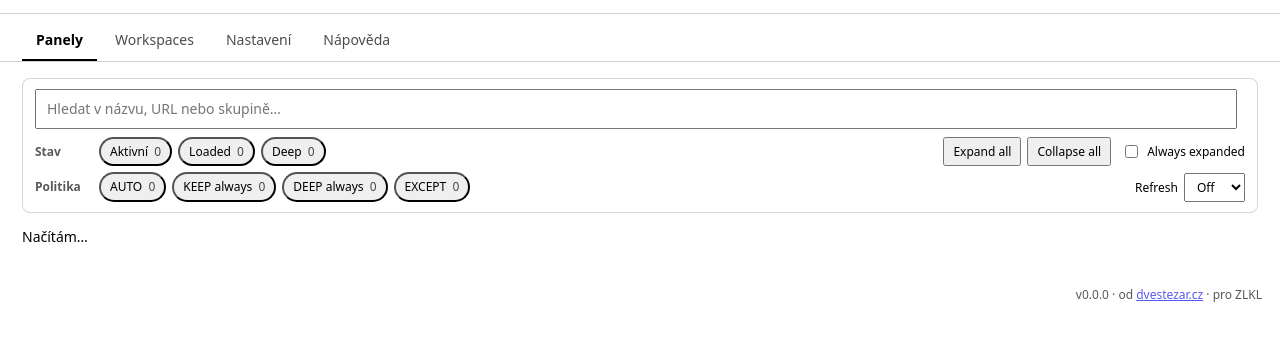
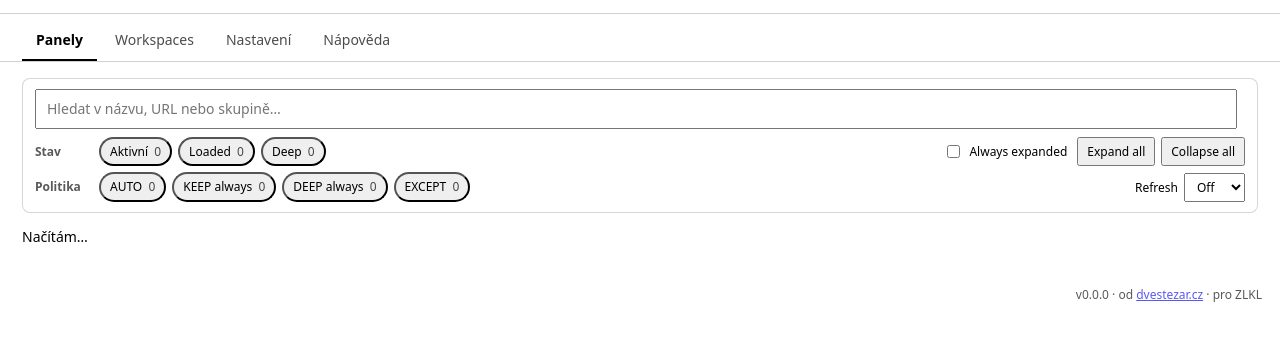
Before and after one commit to dvestezarzlkl/firefox-workspace-manager, a browser extension: page src/manager/manager.html in a window 1280 px wide. Shown: the part 71-408 px from the top of the page. Drawn offline with Linux system fonts and the light colour scheme.

Commit message:
ui: rebalance panel tree controls

```diff
--- a/src/manager/manager.html
+++ b/src/manager/manager.html
@@ -52,16 +52,16 @@
         </div>
 
         <div class="panel-tree-controls">
-          <div class="panel-tree-row">
+          <div class="panel-tree-row panel-tree-row-top">
+            <label class="panel-control-check">
+              <input id="panelAlwaysExpanded" type="checkbox">
+              <span>Always expanded</span>
+            </label>
+
             <div class="panel-tree-buttons">
               <button id="panelExpandAll" type="button">Expand all</button>
               <button id="panelCollapseAll" type="button">Collapse all</button>
             </div>
-
-            <label class="panel-control-check">
-              <input id="panelAlwaysExpanded" type="checkbox">
-              <span>Always expanded</span>
-            </label>
           </div>
 
           <div class="panel-tree-row panel-tree-row-refresh">
```
